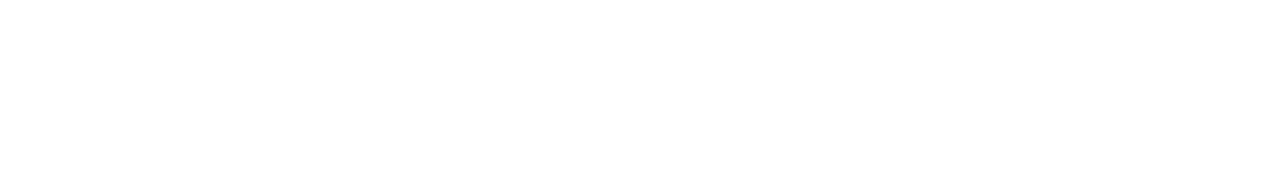
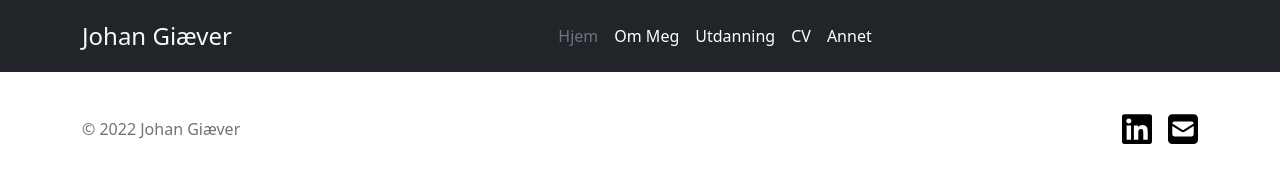
Before and after one commit to johangi/cv2.0, a plain HTML site: page html/annet.html in a window 1280 px wide. Drawn offline with nearby package versions, Linux system fonts and the light colour scheme.

Commit message:
adding more design & functionality

```diff
--- a/html/annet.html
+++ b/html/annet.html
@@ -0,0 +1,42 @@
+<!DOCTYPE html>
+<html lang="en">
+<head>
+    <meta charset="UTF-8">
+    <meta http-equiv="X-UA-Compatible" content="IE=edge">
+    <meta name="viewport" content="width=device-width, initial-scale=1.0">
+    <title>Johan Giæver</title>
+    <link href="https://cdn.jsdelivr.net/npm/bootstrap@5.2.2/dist/css/bootstrap.min.css" rel="stylesheet" integrity="sha384-Zenh87qX5JnK2Jl0vWa8Ck2rdkQ2Bzep5IDxbcnCeuOxjzrPF/et3URy9Bv1WTRi" crossorigin="anonymous">
+    <link rel="stylesheet" href="../styles.css">
+    <script src="https://cdn.jsdelivr.net/npm/bootstrap@5.2.2/dist/js/bootstrap.bundle.min.js" integrity="sha384-OERcA2EqjJCMA+/3y+gxIOqMEjwtxJY7qPCqsdltbNJuaOe923+mo//f6V8Qbsw3" crossorigin="anonymous" defer></script>
+</head>
+<body>
+    <header class="p-3 text-bg-dark">
+        <div class="container">
+          <div class="d-flex flex-wrap align-items-center justify-content-center justify-content-lg-start">
+            <a href="/" class="d-flex align-items-center mb-3 mb-md-0 me-md-auto text-light text-decoration-none">
+                <span class="fs-4">Johan Giæver</span>
+            </a>
+            <ul class="nav col-12 col-lg-auto me-lg-auto mb-2 justify-content-center mb-md-0">
+              <li><a class="nav-link px-2 text-secondary" href="../index.html">Hjem</a></li>
+              <li><a class="nav-link px-2 text-white" href="./omMeg.html">Om Meg</a></li>
+              <li><a class="nav-link px-2 text-white" href="./utdanning.html">Utdanning</a></li>
+              <li><a class="nav-link px-2 text-white" href="">CV</a></li>
+              <li><a class="nav-link px-2 text-white" href="">Annet</a></li>
+            </ul>
+          </div>
+        </div>
+      </header>
+
+      <div class="container">
+        <footer class="d-flex flex-wrap justify-content-between align-items-center py-3 my-4">
+            <div class="col-md-4 d-flex align-items-center">
+                <span class="mb-3 mb-md-0 text-muted">© 2022 Johan Giæver</span>
+              </div>
+            <ul class="nav col-md-4 justify-content-end list-unstyled d-flex">
+                <li class="ms-3"><a href="https://www.linkedin.com/in/johan-gi%C3%A6ver/" target="_blank"><img src="../img/icons/linkedin.svg" alt="linkedin icon" width="30px"></a></li>
+                <li class="ms-3"><a href="mailto: johangiaever@gmail.com"><img src="../img/icons/envelope.svg" alt="envelope icon" width="30px"></a></li>
+            </ul>
+        </footer>
+      </div>
+</body>
+</html>
```
Also changed, not shown: html/omMeg.html (+42 -0 lines), html/utdanning.html (+42 -0 lines), index.html (+2 -2 lines).
